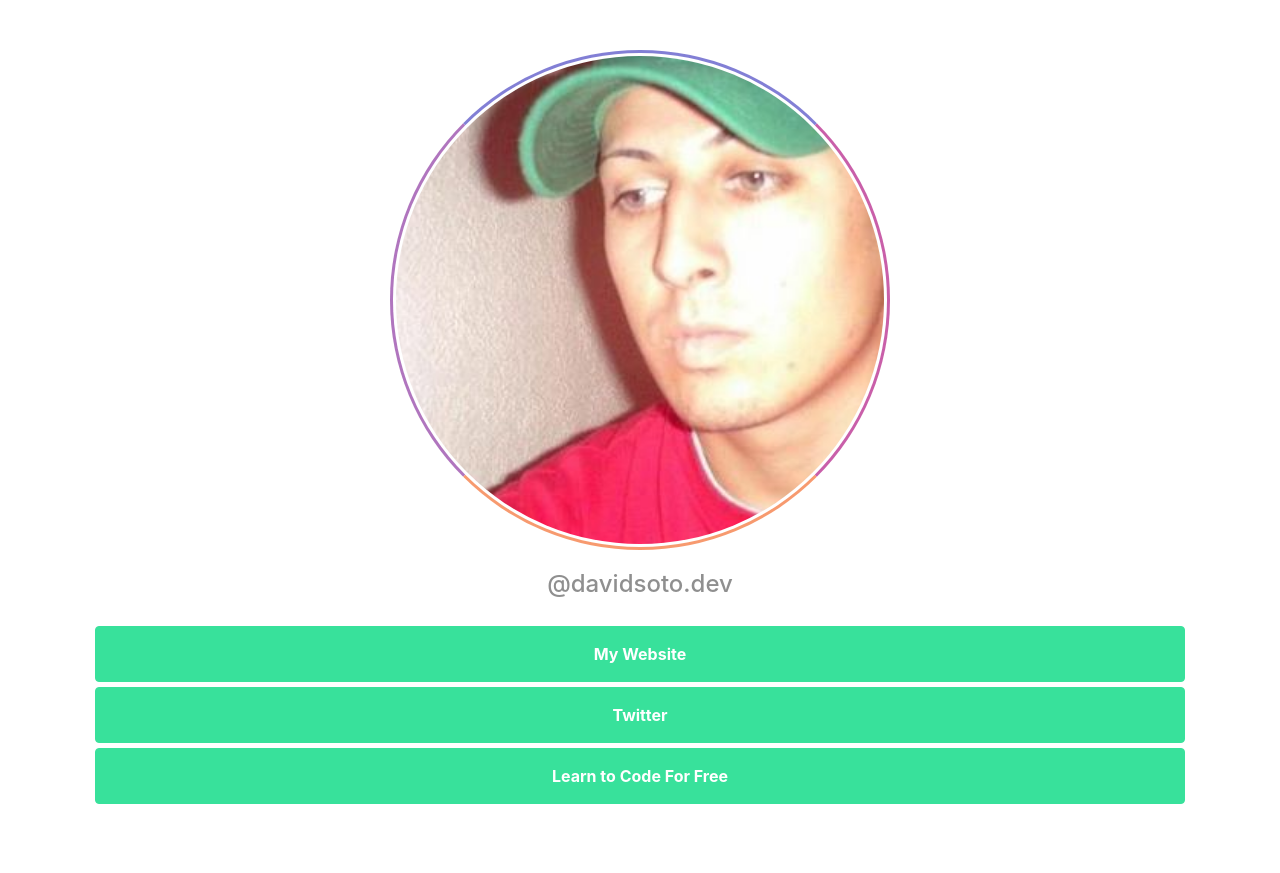
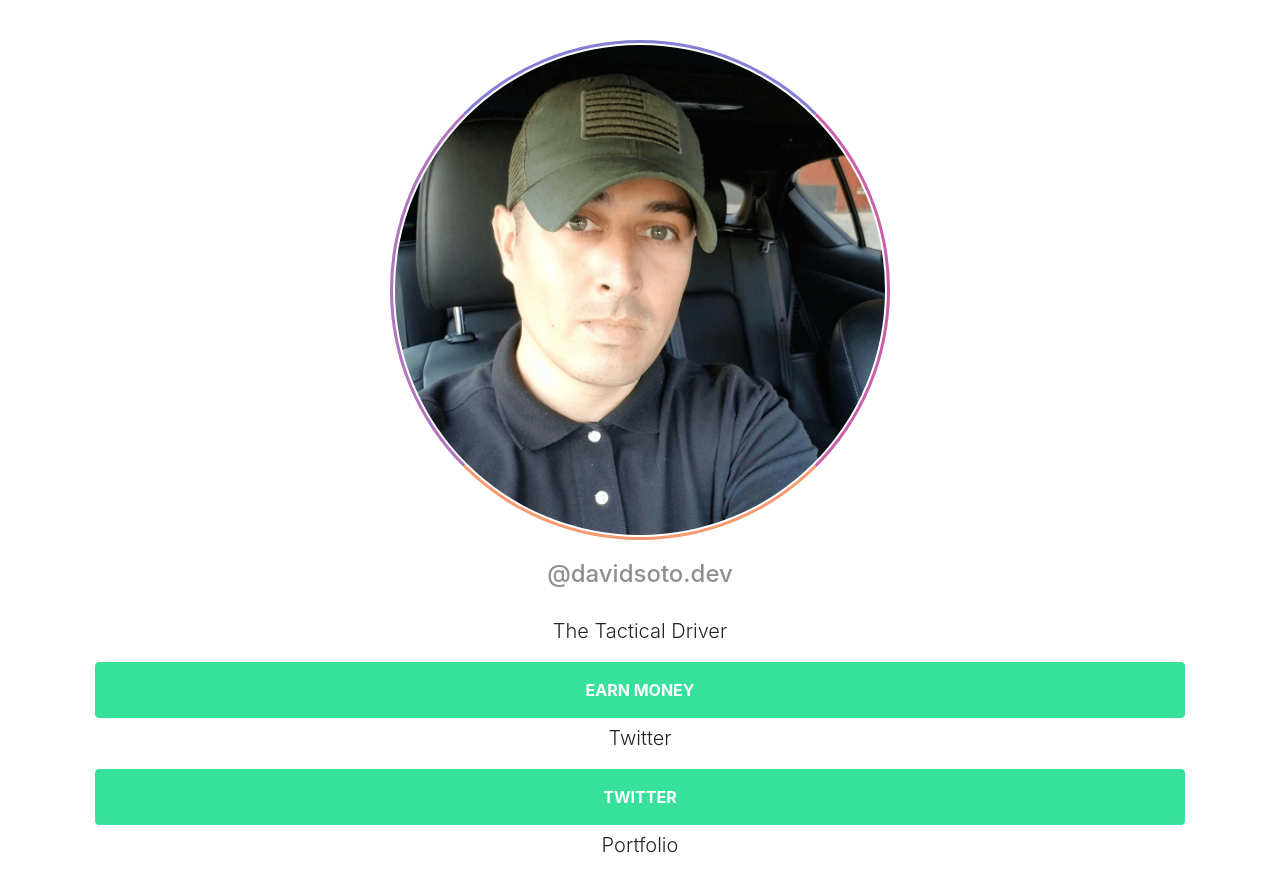
Before and after one commit to daviddadev/linktree.io, a plain HTML site: page index.html in a window 1280 px wide. Shown: the top 873 px of the page. Drawn offline with nearby package versions, Linux system fonts and the light colour scheme.

Commit message:
tweaked links

```diff
--- a/assets/css/index.css
+++ b/assets/css/index.css
@@ -3,14 +3,14 @@ html {
 }
 
 .hero {
-    padding-top: 50px;
+    padding-top: 40px;
 }
 
 
 .hero img {
     border-radius: 50%;
     width: 45%;
-    padding: 3px;
+    padding: 2px;
     border-top: 3px solid rgba(95, 91, 202, 0.781);
     border-right: 3px solid rgba(185, 48, 144, 0.767);
     border-bottom: 3px solid rgba(245, 112, 51, 0.705);
--- a/index.html
+++ b/index.html
@@ -17,15 +17,20 @@
 
 <body>
 
-    <div class="container">
+    <div class="container text-center">
         <section class="hero text-center">
-            <img class="mx-auto d-block img-fluid" src="./assets/images/profile.jpg" alt="Profile image of David Soto.">
+            <img class="mx-auto d-block img-fluid" src="./assets/images/profile.png" alt="Profile image of David Soto.">
             <h1>@davidsoto.dev</h1>
         </section>
         <section class="links">
-            <a class="btn btn-primary d-block" href="https://davidsoto.dev/">My Website</a>
-            <a class="btn btn-primary d-block" href="https://twitter.com/SotoXPS">Twitter</a>
-            <a class="btn btn-primary d-block" href="https://www.freecodecamp.org/">Learn to Code For Free</a>
+            <p class="lead">The Tactical Driver</p>
+            <a class="btn btn-primary d-block" href="http://bit.ly/tacticaldriver">EARN MONEY</a>
+
+            <p class="lead">Twitter</p>
+            <a class="btn btn-primary d-block" href="https://twitter.com/SotoXPS">TWITTER</a>
+
+            <p class="lead">Portfolio</p>
+            <a class="btn btn-primary d-block" href="https://davidsoto.dev/">MY DEVELOPER WEBSITE</a>
             <!-- <a class="btn btn-primary d-block" href="#">Link 4</a>
             <a class="btn btn-primary d-block" href="#">Link 5</a> -->
         </section>
```
Also changed, not shown: assets/images/profile.jpg (deleted), assets/images/profile.png (added).
